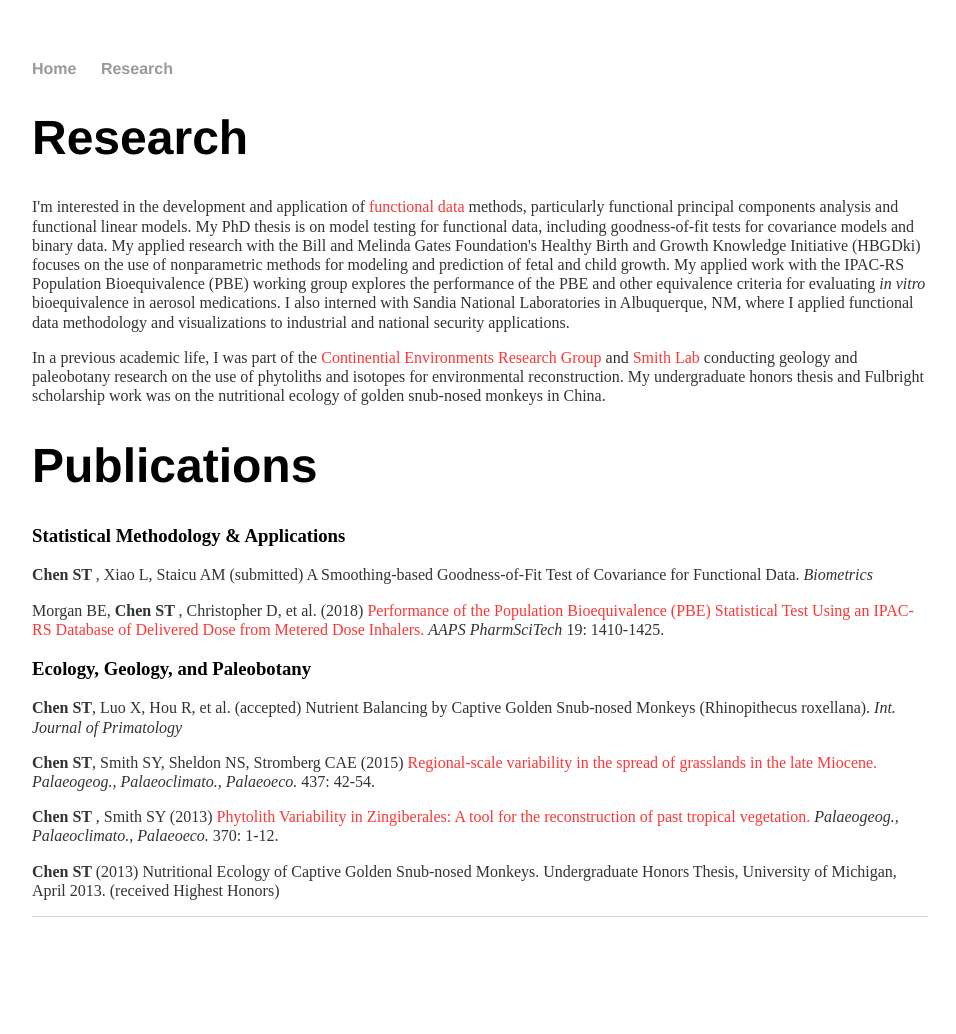
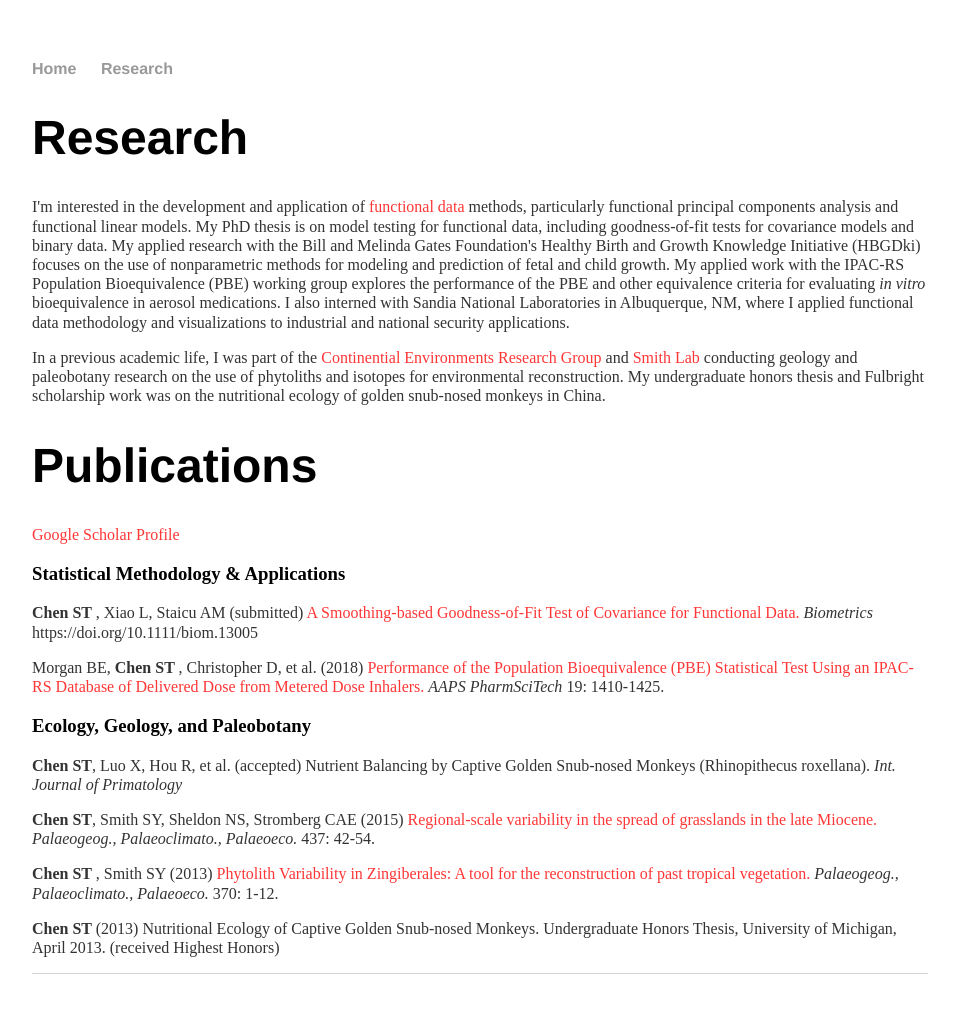
Before and after one commit to stchen3/stchen3.github.io, a Jekyll site: the page built from research/index.html, in a window 1280 px wide. Shown: the whole page, without its empty margins (160-1116 px from the left). Built offline with Jekyll 4.4.1, drawn with Linux system fonts in a browser that asks for light colours; before the commit the page ends 977 px from its top, so only the background shows below that.

Commit message:
Update index.html

```diff
--- a/research/index.html
+++ b/research/index.html
@@ -21,9 +21,14 @@ title: Research
 	</p>
 
 	<h1> Publications </h1>
+	<p> <a href="https://scholar.google.com/citations?user=K9E1yooAAAAJ&hl=en" target="blank"><font color=#FF3636>Google Scholar Profile</font></a>
+	</p>
+
 	<h3> Statistical Methodology & Applications </h3>
 	<p> <b> Chen ST </b>, Xiao L, Staicu AM (submitted)
-	A Smoothing-based Goodness-of-Fit Test of Covariance for Functional Data. <i> Biometrics</i>
+	<a href="https://onlinelibrary.wiley.com/doi/abs/10.1111/biom.13005" target="blank"><font color=#FF3636>A Smoothing-based Goodness-of-Fit Test of Covariance for Functional Data.</font></a>
+	<i> Biometrics</i> https://doi.org/10.1111/biom.13005
+	</p>
 
 	<p> Morgan BE, <b> Chen ST </b>, Christopher D, et al. (2018)
 	<a href="https://link.springer.com/article/10.1208%2Fs12249-017-0941-8" target="blank"><font color=#FF3636>Performance of the Population Bioequivalence (PBE) Statistical Test Using an IPAC-RS Database of Delivered Dose from Metered Dose Inhalers.</font></a>
```
